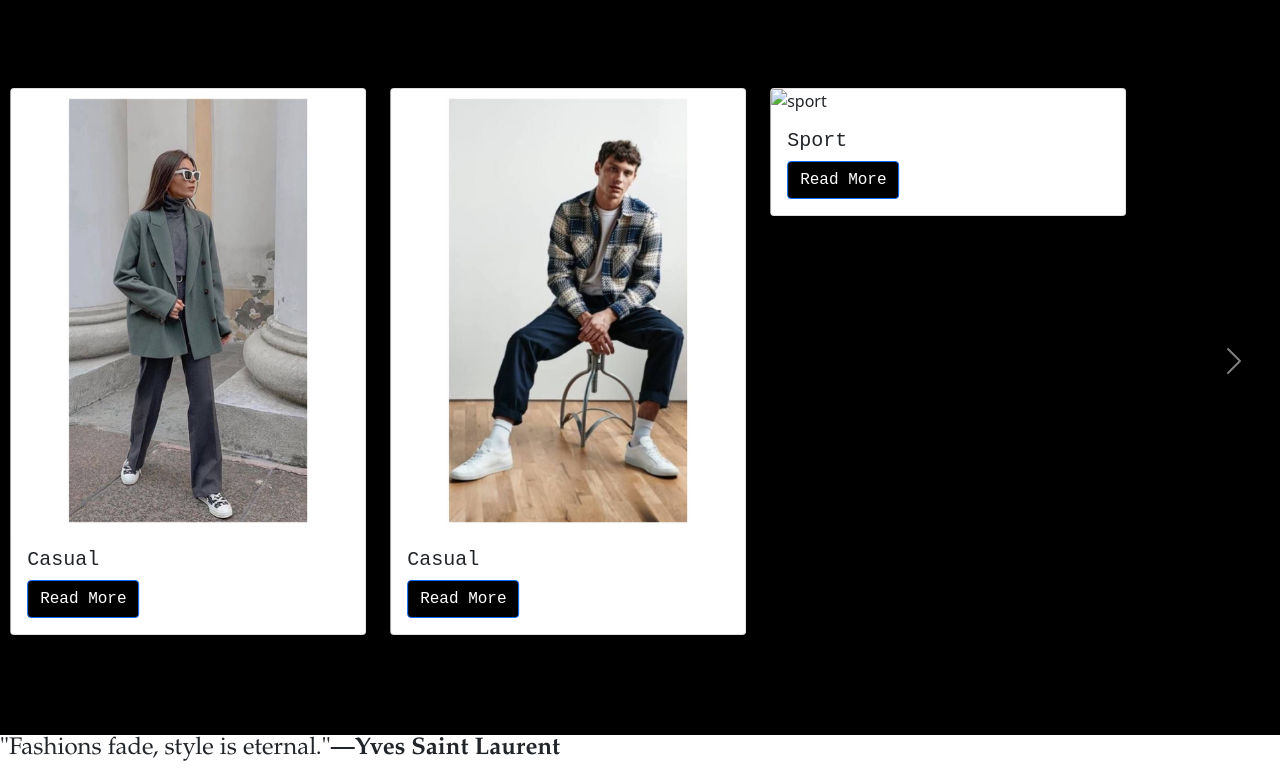
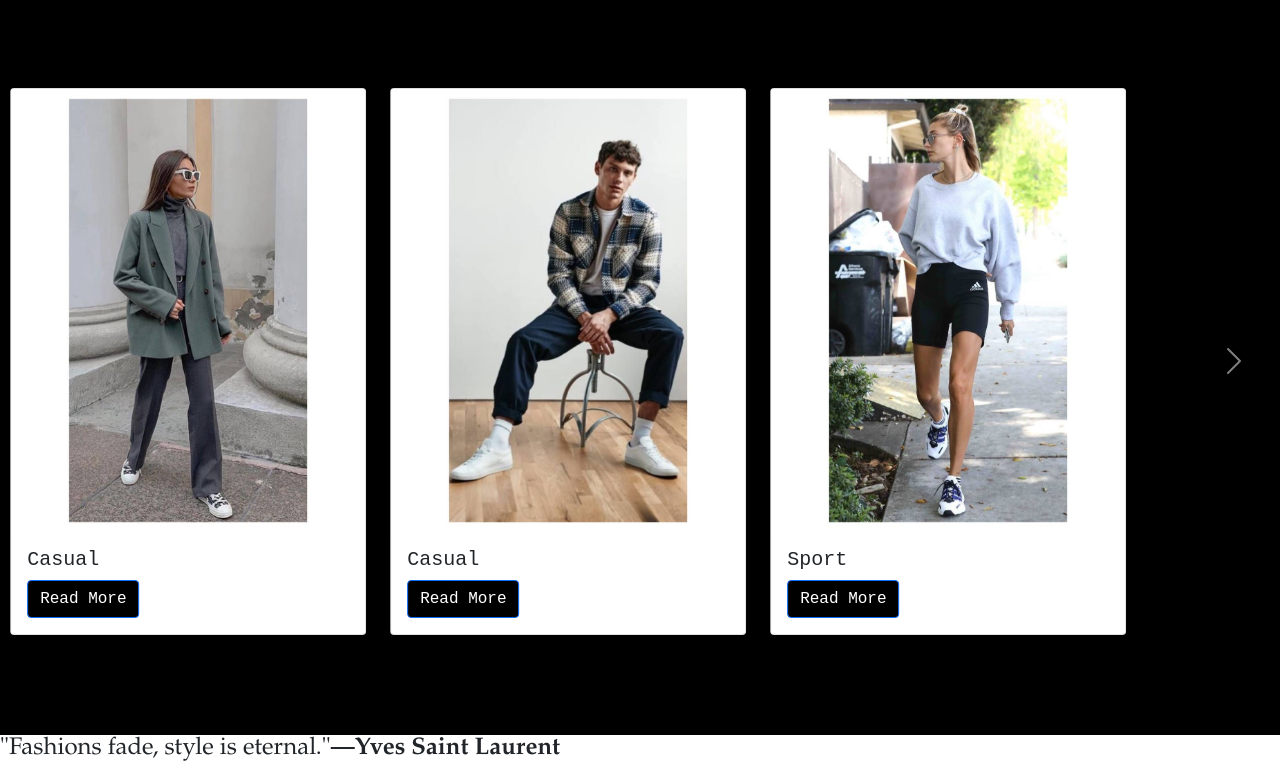
Before and after one commit to soolaar/assigment_4, a plain HTML site: page index.html in a window 1280 px wide. Shown: the part 110-882 px from the top of the page. Drawn offline with nearby package versions, Linux system fonts and the light colour scheme.

Commit message:
Update index.html

```diff
--- a/index.html
+++ b/index.html
@@ -54,7 +54,7 @@
     </div>
     <div class="col">
       <div class="card" w-100>
-        <img src="img/sortw.png" class="card-img-top" alt="sport">
+        <img src="sortw.png" class="card-img-top" alt="sport">
         <div class="card-body">
           <h5 class="card-title">Sport</h5>
           <a href="#" class="btn btn-primary">Read More</a>
```
